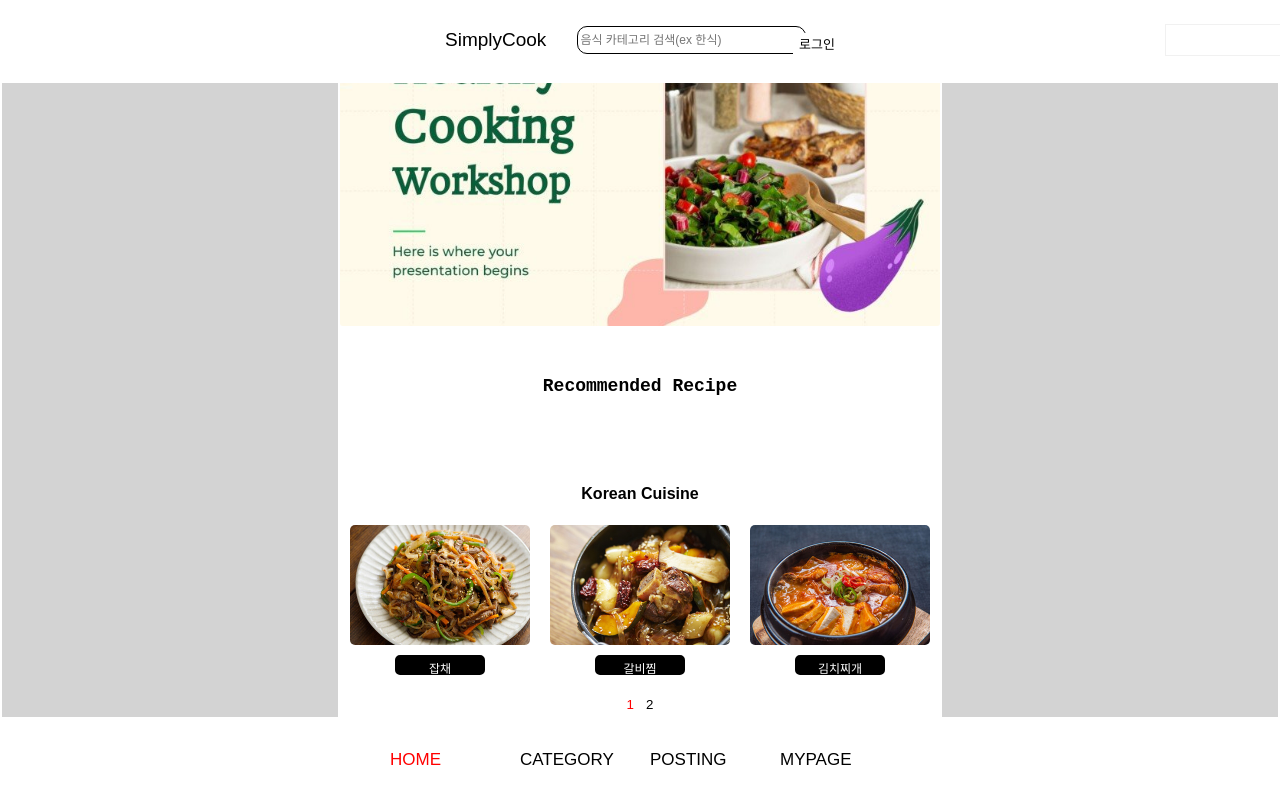
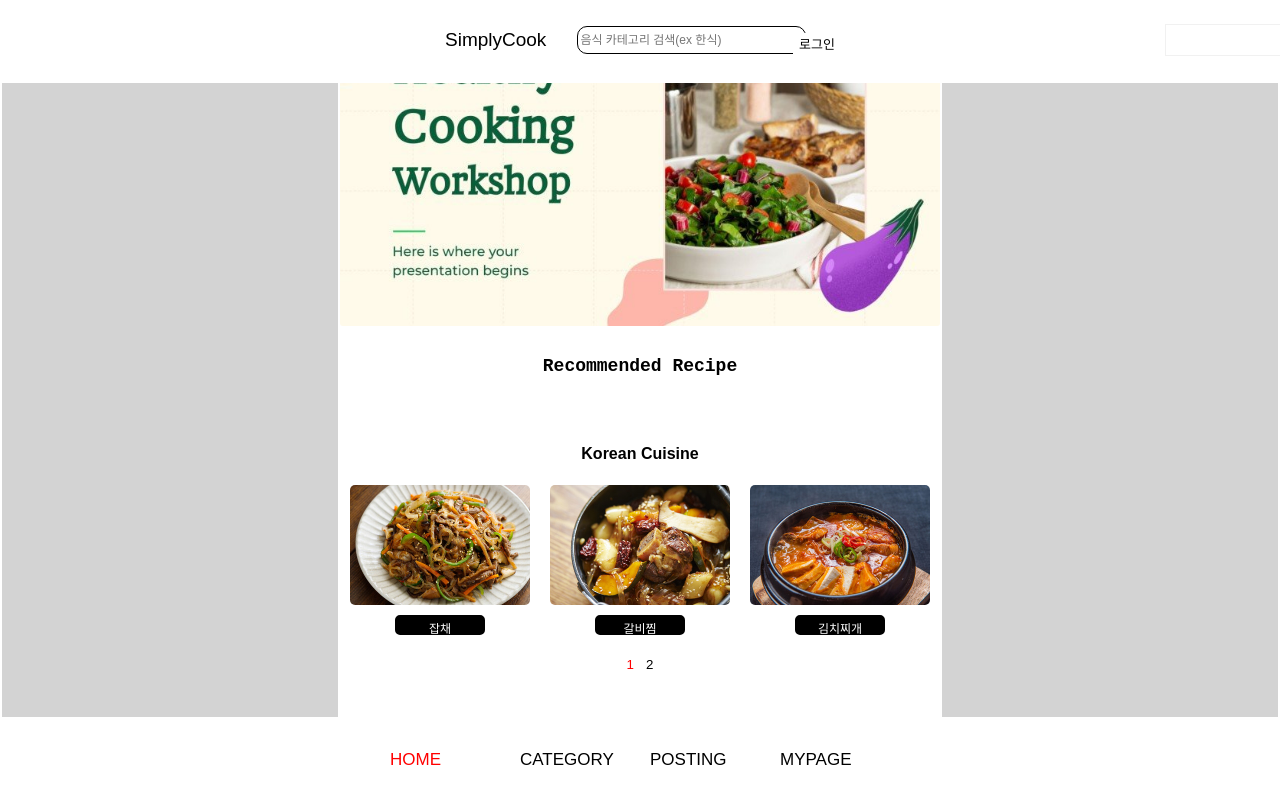
Before and after one commit to bakuuuuuuu/recipe-share-platform, a React (Create React App) app: page / in a window 1280 px wide. Shown: the top 798 px of the page. Built offline with nearby package versions, Linux system fonts and the light colour scheme.

Commit message:
새로고침

```diff
--- a/src/page/CorePage.jsx
+++ b/src/page/CorePage.jsx
@@ -9,7 +9,7 @@ const CorepageStyles ={
       alignItems: 'center',
       height: '100vh', // 화면 전체 높이를 차지
   },
-  //
+
   //중앙 영역 styles
   centralContentStyle: {
     width: "600px", // 중앙 컨텐츠의 너비를 100%로 설정하여 가로 전체 차지
@@ -30,11 +30,11 @@ const CorepageStyles ={
 
   //이미지 크기 조절 styles
   imageWrapper: {
-    width: '600px', // 이미지 wrapper의 너비를 100%로 설정
-    height: '350px', // 이미지 wrapper의 높이를 300px로 설정
-    borderRadius:"3px",
-    marginTop:'48%',
-    right:'0',
+    width: '600px',
+    height: '350px',
+    borderRadius: '3px',
+    marginTop: '48%',
+    right: '0',
   },
 
   //추천메뉴 이미지 박스
@@ -45,7 +45,7 @@ const CorepageStyles ={
 
   //추천 메뉴 영역 styles
   RecommendWrapper: {
-    marginTop: '50px', // 위쪽 여백 설정
+    marginTop: '30px', // 위쪽 여백 설정
   },
 
   // 그리드 스타일
```
